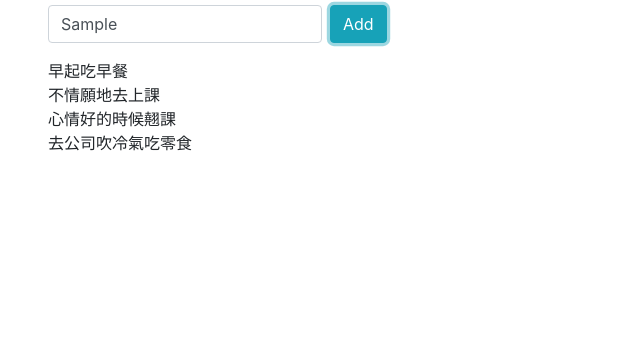
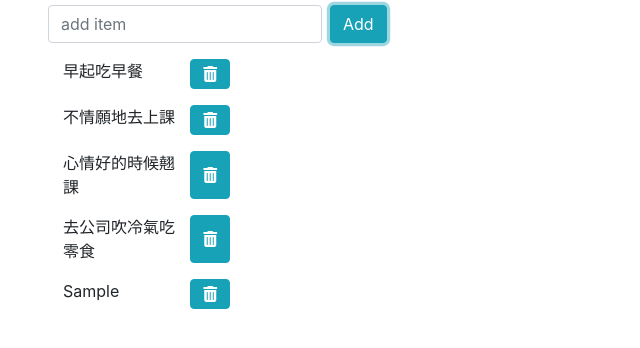
Before and after one commit to Bill0806/W3-TodoList-1, a plain HTML site: page index.html in a window 1280 px wide. Both pictures are taken after typing "Sample" into the empty fields and a click on the button "Add". Shown: the part 80-428 px from the top of the page, without its empty margins (0-640 px from the left). Drawn offline with nearby package versions, Linux system fonts and the light colour scheme.

Commit message:
Add files via upload

```diff
--- a/main.js
+++ b/main.js
@@ -6,29 +6,74 @@ const todos = [
   "去公司吹冷氣吃零食"
 ];
 
+
+
 //**---邏輯宣告區---***
 
 //**--宣告butshow當按鈕被按時(click)，會觸發show事件發生--**
+
+
+
 let btnshow = document.getElementById('addBtn');  //先抓取addBtn並放入到btnshow中
 btnshow.addEventListener('click',function (e) {   //對btnshow執行監聽動作，如果有發生click按鈕時，觸發函式
-  show(e);         //並啟動show函式中的所動作
+  let liNote =document.getElementsByTagName('li'); //將子節點的長度放入到liNote
+  let kk = document.getElementById("newTodo").value; //將input內的值放入kk當中
+  let todoslg  = todos.length;  //取todos內的長度值
+  //如果Input內不是空值的話，則將KK加入倒todos內
+  if (kk != "") {
+    todos.push(kk);
+  }
+  //如果 todos長度大於目前顯示的子節點的長度時，則刪除所有節點，目的是讓資料從新抓取todos內的資料到網頁上，避免畫面資料一值累加
+  if (todos.length > liNote.length) {
+    clearg(e);
+    show(e);
+  }
+  clear(e);
 },false);  //如果沒有則甚麼事都沒發生
+
 
 
 
 //**---function區---***
 
 //**--宣告函式主要當使用者按下button時，觸發事件發生--**
- function show() {
-   let ul = document.getElementById("my-todo");  //先抓取要放入資料的分節點id並放入 ul裡面
-   let fragment = document.createDocumentFragment(); //建立一個DocumentFragment = 暫時放置區
-for (let i = 0 ; i< todos.length; i++){        //利用迴圈取陣列裡面的長度
-  let li=document.createElement("li");        // 建立一個li 的子分節點
-  li.className = "todolist" + (i+1); //建立 li的class名稱
-  li.id = "list"+ (i+1); ///建立 li的id名稱
-  li.appendChild(document.createTextNode(todos[i]));
-  //增加節點(appendChild)，並依據陣列值長度增加他的子節點長度
-  fragment.appendChild(li);  //在暫時存放區內增加 子節點(li)
+function show() {
+  let ul = document.getElementById("my-todo"); //先抓取要放入資料的分節點id並放入 ul裡面
+  let fragment = document.createDocumentFragment(); //建立一個DocumentFragment = 暫時放置區
+  for (let i = 0; i < todos.length; i++) { //利用迴圈取陣列裡面的長度
+    let li = document.createElement("li"); // 建立一個li 的子分節點
+    li.id = "list"+[i] ;
+    li.className = "col-2  d-flex justify-content-between align-self-center  mb-3";
+    li.appendChild(document.createTextNode(todos[i])); //增加節點(appendChild)，並依據陣列值長度增加他的子節點長度
+    fragment.appendChild(li); //在暫時存放區內增加 子節點(li)
+    ul.appendChild(fragment); //將先前取的父節點內，將先前所設定的暫時放置去內的所有東西都加入倒ul的父節點當中
+  }
+
+//在List後面增加fas fa-trash-alt 垃圾桶圖示
+  for (let i = 0; i < todos.length; i++) {
+    let li = document.getElementById("list" + [i]);
+    let fragment1 = document.createDocumentFragment();
+    let bn = document.createElement("button");
+    bn.id = "delbn";
+    bn.onclick = "Display:none"
+    bn.className = " btn fas fa-trash-alt btn-info ";
+    fragment1.appendChild(bn);
+    li.appendChild(fragment1);
+  }
+//**--宣告delt當按鈕被按時(click)，會觸發刪除事件發生--**
+
 }
-ul.appendChild(fragment);  //將先前取的父節點內，將先前所設定的暫時放置去內的所有東西都加入倒ul的父節點當中
+
+//**--清除input框內的植--**
+function clear() {
+  document.getElementById("newTodo").value = '';
 }
+
+//**--刪除所有子節點--**
+function clearg() {
+  let f = document.getElementById("my-todo");
+  let childs = f.childNodes;
+  for(var i = childs.length - 1; i >= 0; i--) {
+    f.removeChild(childs[i]);
+  }
+}
--- a/style.css
+++ b/style.css
@@ -12,3 +12,5 @@
 li > label[for="todo"] {
   width: 210px;
 }
+
+<!--
```
Also changed, not shown: index.html (+4 -1 lines).
